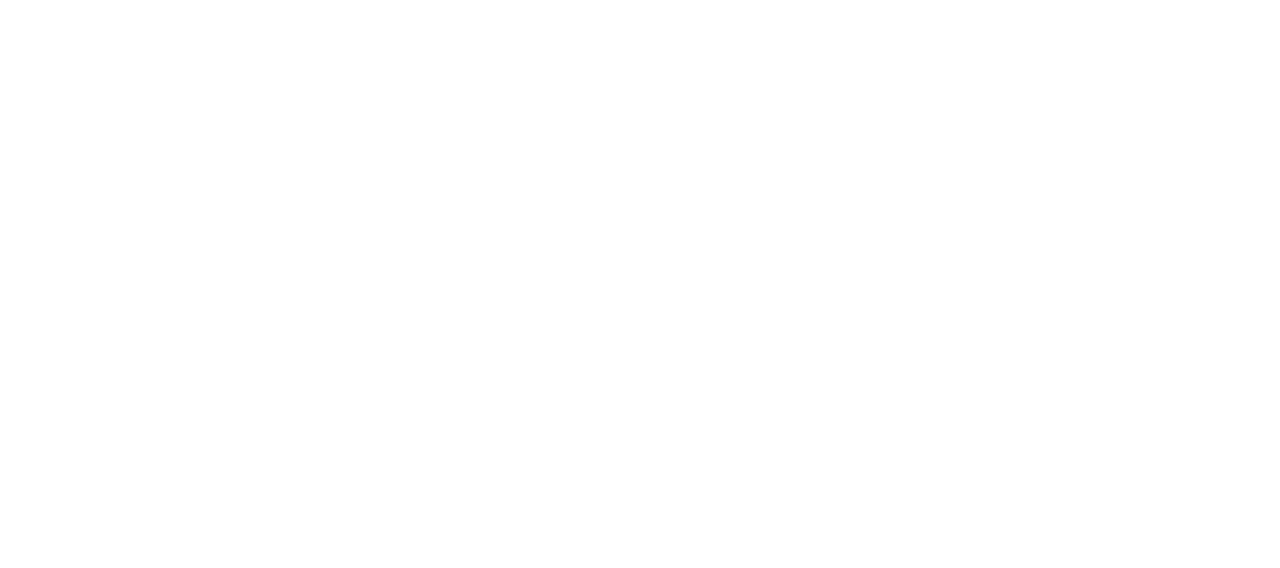
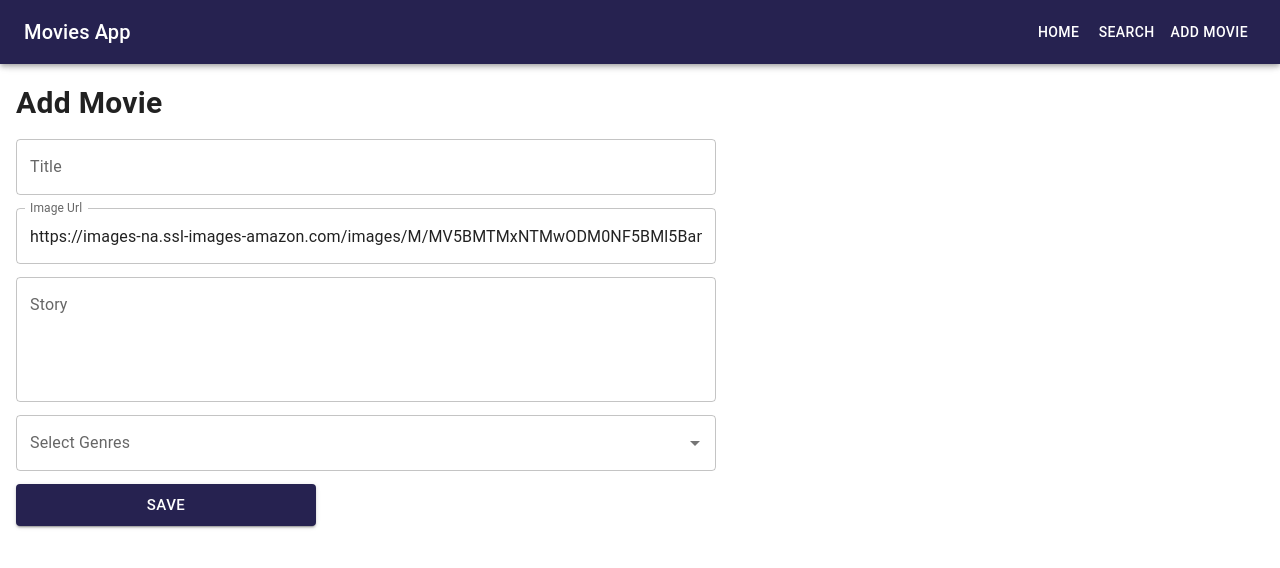
Before and after one commit to arturo0427/moviesApp, a React (Vite) app: page /add in a window 1280 px wide. Before the commit this address had no page. Shown: the top 568 px of the page. Built offline with nearby package versions, Linux system fonts and the light colour scheme.

Commit message:
Pagina Add Movie terminada

```diff
--- a/src/components/MovieInfo.jsx
+++ b/src/components/MovieInfo.jsx
@@ -3,11 +3,11 @@
 export const MovieInfo = ({ movie }) => {
 
     return (
-        <Grid container sx={{ flexDirection: { md: 'row' }, justifyContent: { xs: 'center', md: 'space-around' }, mt: 2, mb: 2 }}>
+        <Grid container sx={{ flexDirection: { md: 'row' }, justifyContent: { xs: 'center', md: 'space-around' }, mt: 2, mb: 2, width: { md: 1000 } }}>
             <Box sx={{ mb: { xs: 1, sm: 2 } }}>
                 <img src={movie.posterurl} alt={movie.title} />
             </Box>
-            <Box sx={{ width: { md: 400 } }}>
+            <Box sx={{ width: { md: 600 } }}>
                 <Typography variant="h3" sx={{ mb: 2 }}>{movie.title}</Typography>
                 <Typography>{movie.storyline}</Typography>
                 <Box sx={{ mt: 2, mb: 2 }}>
--- a/src/components/NavBar.jsx
+++ b/src/components/NavBar.jsx
@@ -14,7 +14,11 @@
 } from '@mui/material';
 
 
-const navegationLinks = [{ title: 'Home', path: '/', icon: `AccessAlarm` }, { title: 'Search', path: '/search', icon: 'AccessAlarm' }];
+const navegationLinks = [
+    { title: 'Home', path: '/', icon: `AccessAlarm` },
+    { title: 'Search', path: '/search', icon: 'AccessAlarm' },
+    { title: 'Add Movie', path: '/add', icon: 'AccessAlarm' },
+];
 
 export const NavBar = () => {
 
--- a/src/components/NavListDrawer.jsx
+++ b/src/components/NavListDrawer.jsx
@@ -1,6 +1,4 @@
 import { NavLink } from 'react-router-dom';
-import { AccessAlarm, ThreeDRotation } from '@mui/icons-material';
-import Icon from '@mui/material/Icon';
 
 import {
     Box,
@@ -9,7 +7,6 @@
     ListItemButton,
     ListItemIcon,
     ListItemText,
-    SvgIcon,
 } from '@mui/material';
 
 export const NavListDrawer = ({ navegationLinks, setOpen }) => {
--- /dev/null
+++ b/src/helpers/insertMovie.js
@@ -0,0 +1,5 @@
+import { movies } from "../data/movies";
+
+export const insertmovie = (data) => {
+  movies.push(data);
+};
--- /dev/null
+++ b/src/pages/AddMoviePage.jsx
@@ -0,0 +1,101 @@
+import { Alert, Autocomplete, Box, Button, Divider, Snackbar, TextField, Typography } from '@mui/material'
+import { RootLayout } from '../layout/RootLayout'
+import { genres } from '../data/genres'
+import { Controller, useForm } from 'react-hook-form'
+import { insertmovie } from '../helpers/insertMovie'
+import { useState } from 'react'
+import { useNavigate } from 'react-router-dom'
+
+
+export const AddMoviePage = () => {
+
+
+    const { register, handleSubmit, control, formState: { errors }, reset } = useForm();
+
+    const [openSnackBar, setOpenSnackBar] = useState(false);
+
+    const navigate = useNavigate();
+
+
+    const onSubmit = (data) => {
+        insertmovie(data);
+        setOpenSnackBar(true);
+
+        reset();
+
+    }
+
+    const handleClose = (event, reason) => {
+        if (reason === 'clickaway') {
+            return;
+        }
+
+        setOpenSnackBar(false);
+        navigate('/')
+    };
+
+
+    return (
+        <RootLayout>
+            <Typography component='h2'
+                sx={{
+                    fontWeight: 600,
+                    fontSize: 30,
+                    mb: 1
+                }}
+            >
+                Add Movie
+            </Typography>
+
+            <Box
+                component='form'
+                onSubmit={handleSubmit(onSubmit)}
+                sx={{ display: 'flex', flexDirection: 'column', height: 400, width: { md: 700 }, justifyContent: 'space-around' }}
+            >
+                <TextField label='Title' {...register('title', { required: 'Title is required' })} error={!!errors.title} helperText={errors.title?.message} />
+
+                <TextField
+                    defaultValue={'https://images-na.ssl-images-amazon.com/images/M/MV5BMTMxNTMwODM0NF5BMl5BanBnXkFtZTcwODAyMTk2Mw@@._V1_SY500_CR0,0,337,500_AL_.jpg'}
+                    label='Image Url' {...register('posterurl', { required: 'Image url is required' })}
+                    error={!!errors.posterurl} helperText={errors.posterurl?.message}
+                />
+                <TextField label='Story' multiline rows={4} {...register('storyline', { required: 'Title is required' })}
+                    error={!!errors.storyline} helperText={errors.storyline?.message}
+                />
+                <Controller
+                    name="genres"
+                    control={control}
+                    defaultValue={[]}
+                    rules={{ required: 'Genres is required' }}
+                    render={({ field }) => (
+                        <Autocomplete
+                            {...field}
+                            multiple
+                            options={genres}
+                            getOptionLabel={(option) => option}
+                            onChange={(_, selectedOptions) => field.onChange(selectedOptions)}
+                            renderInput={(params) => (
+                                <TextField
+                                    {...params}
+                                    label="Select Genres"
+                                    variant="outlined"
+                                    error={!!errors.genres}
+                                    helperText={errors.genres?.message}
+                                />
+                            )}
+                        />
+                    )}
+                />
+                <Button type='submit' variant='contained' size='large' sx={{ width: { md: 300 } }}>Save</Button>
+
+            </Box>
+
+            <Snackbar open={openSnackBar} autoHideDuration={3000} onClose={handleClose}>
+                <Alert onClose={handleClose} severity="success" sx={{ width: '100%' }}>
+                    A movie has been inserted!
+                </Alert>
+            </Snackbar>
+
+        </RootLayout>
+    )
+}
--- a/src/pages/SearchPage.jsx
+++ b/src/pages/SearchPage.jsx
@@ -25,7 +25,7 @@
       </Typography>
       <Autocomplete
         disablePortal
-        id="combo-box-demo"
+        id="combo-box-movies"
         options={movies.map((option) => option.title)}
         sx={{ width: { xs: 'auto' }, mb: 2 }}
         renderInput={(params) => <TextField {...params} label="Search movie" />}
--- a/src/pages/index.js
+++ b/src/pages/index.js
@@ -1,2 +1,3 @@
 export * from "./HomePage";
 export * from "./SearchPage";
+export * from "./AddMoviePage";
--- a/src/router/AppRouter.jsx
+++ b/src/router/AppRouter.jsx
@@ -1,5 +1,5 @@
 import { Route, Routes } from "react-router-dom";
-import { HomePage, SearchPage } from "../pages";
+import { HomePage, SearchPage, AddMoviePage } from "../pages";
 
 
 export const AppRouter = () => {
@@ -7,6 +7,7 @@
         <Routes>
             <Route path="/" element={<HomePage />} />
             <Route path="search" element={<SearchPage />} />
+            <Route path="add" element={<AddMoviePage />} />
         </Routes>
     )
 }
```
Also changed, not shown: src/data/genres.js (+17 -7 lines).
